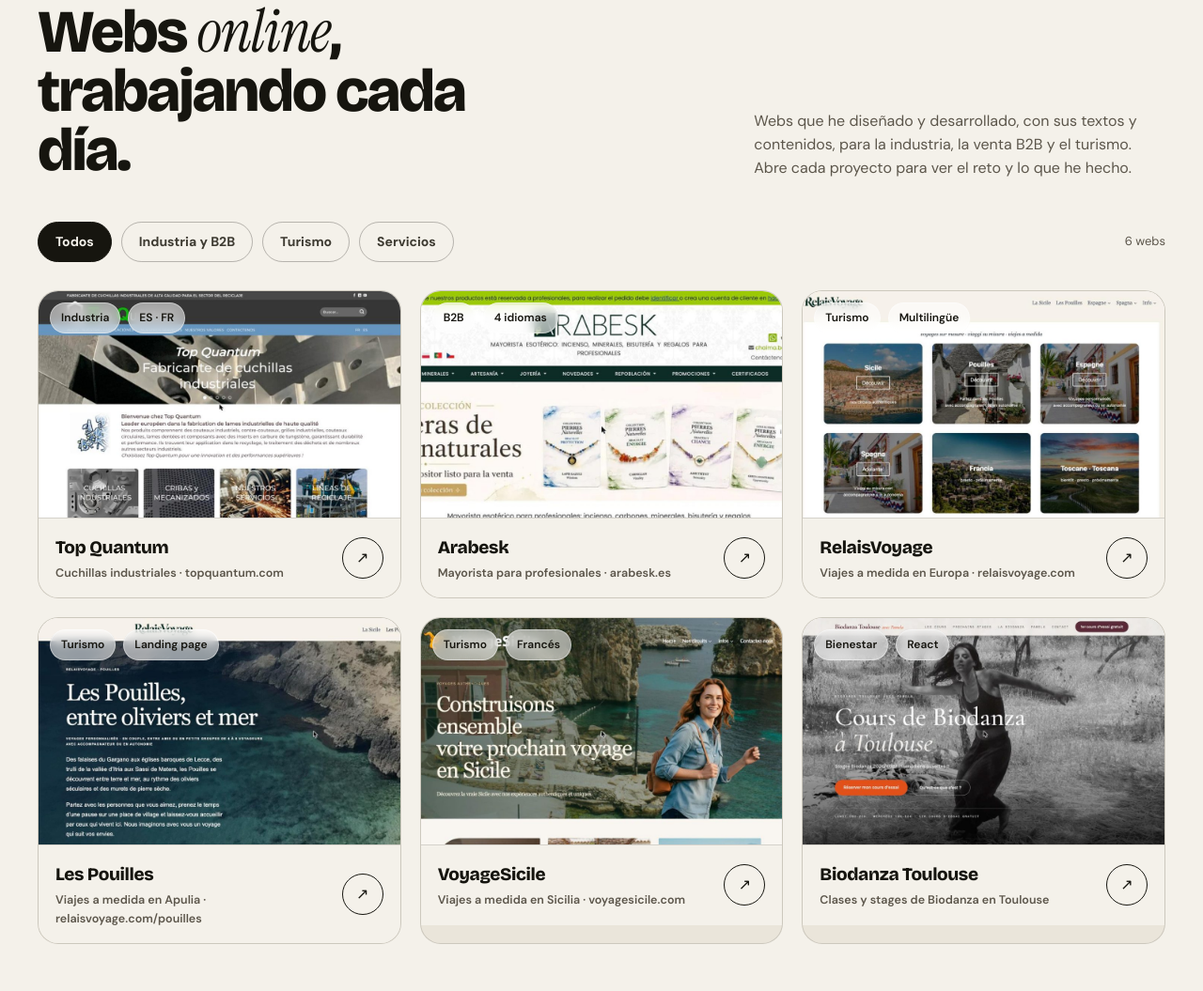
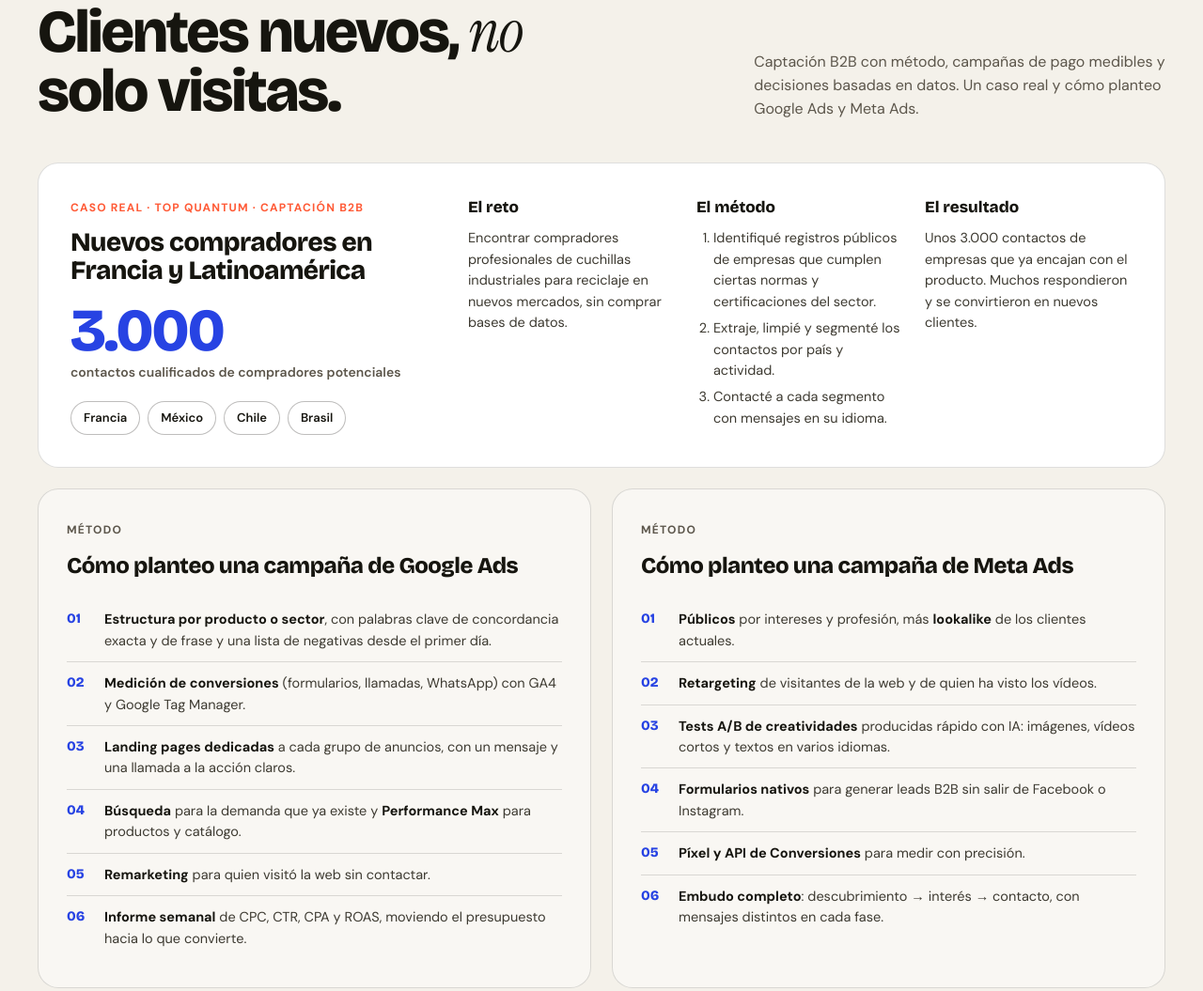
Before and after one commit to uzutano/PortfolioPage, a plain HTML site: page es/index.html in a window 1280 px wide. Shown: the part 1130-2185 px from the top of the page at 94% size. Drawn offline with Linux system fonts and the light colour scheme.

Commit message:
ES: sezione Marketing de resultados (caso captazione B2B Top Quantum, metodo Google Ads e Meta Ads)

```diff
--- a/es/index.html
+++ b/es/index.html
@@ -363,6 +363,28 @@ dialog::backdrop{background:rgba(22,21,15,.6);backdrop-filter:blur(6px)}
 .metric span{font-size:13px}
 #modal-link[hidden]{display:none}
 #modal-next{margin-left:auto}
+.mk-case{border:1.5px solid var(--line);border-radius:var(--radius);background:#fff;padding:34px;display:grid;grid-template-columns:1.1fr 2fr;gap:34px;margin-bottom:22px}
+.mk-case .mk-kicker{font-size:12px;font-weight:700;letter-spacing:.1em;text-transform:uppercase;color:var(--vermilion)}
+.mk-case h3{font-family:var(--display);font-weight:800;font-size:28px;letter-spacing:-.02em;line-height:1.1;margin:10px 0 16px}
+.mk-big b{display:block;font-family:var(--display);font-weight:800;font-size:64px;line-height:1;color:var(--cobalt);letter-spacing:-.03em}
+.mk-big span{font-size:14px;font-weight:600;color:var(--muted)}
+.mk-flags{display:flex;flex-wrap:wrap;gap:8px;margin-top:18px}
+.mk-steps{display:grid;grid-template-columns:repeat(3,minmax(0,1fr));gap:22px}
+.mk-steps h4{margin:0 0 8px;font-family:var(--display);font-size:17px;font-weight:800}
+.mk-steps p,.mk-steps li{font-size:14.5px;color:var(--ink-2);margin:0}
+.mk-steps ol{margin:0;padding-left:18px;display:grid;gap:6px}
+.mk-grid{display:grid;grid-template-columns:repeat(2,minmax(0,1fr));gap:22px}
+.mk-card{border:1.5px solid var(--line);border-radius:var(--radius);background:rgba(255,255,255,.45);padding:30px}
+.mk-card .mk-kicker{font-size:12px;font-weight:700;letter-spacing:.1em;text-transform:uppercase;color:var(--muted)}
+.mk-card h3{font-family:var(--display);font-weight:800;font-size:24px;letter-spacing:-.02em;margin:8px 0 16px}
+.mk-card ol{list-style:none;margin:0;padding:0;counter-reset:m}
+.mk-card li{position:relative;padding:11px 0 11px 40px;border-bottom:1.5px solid var(--line);font-size:14.5px;color:var(--ink-2)}
+.mk-card li:last-child{border-bottom:0}
+.mk-card li::before{counter-increment:m;content:counter(m,decimal-leading-zero);position:absolute;left:0;top:11px;font-family:var(--display);font-weight:800;color:var(--cobalt)}
+.mk-card li b{color:var(--ink)}
+.mk-note{margin-top:18px;font-size:13px;color:var(--muted)}
+@media (max-width:1024px){.mk-case{grid-template-columns:1fr}.mk-steps{grid-template-columns:1fr}.mk-grid{grid-template-columns:1fr}}
+
 .modal-gallery{display:grid;grid-template-columns:repeat(2,minmax(0,1fr));gap:14px;margin:0 0 26px}
 .modal-gallery:empty{display:none}
 .modal-gallery figure{margin:0;border:1.5px solid var(--line);border-radius:16px;overflow:hidden;background:#fff}
@@ -393,6 +415,7 @@ dialog::backdrop{background:rgba(22,21,15,.6);backdrop-filter:blur(6px)}
     </a>
     <nav aria-label="Navegación principal">
       <ul class="nav-links" id="nav-links">
+        <li><a href="#marketing" data-nav>Marketing</a></li>
         <li><a href="#lavori" data-nav>Trabajos</a></li>
         <li><a href="#ia" data-nav>IA aplicada</a></li>
         <li><a href="#servizi" data-nav>Competencias</a></li>
@@ -445,6 +468,54 @@ dialog::backdrop{background:rgba(22,21,15,.6);backdrop-filter:blur(6px)}
       <div class="marquee-group"><span>Branding</span><span class="star">✳</span><span>Diseño UX/UI</span><span class="star">✳</span><span>Contenidos con IA</span><span class="star">✳</span><span>SEO</span><span class="star">✳</span><span>Google Ads</span><span class="star">✳</span><span>Social Ads</span><span class="star">✳</span><span>Automatización</span><span class="star">✳</span><span>Analítica</span><span class="star">✳</span></div>
     </div>
   </div>
+
+  <section class="section" id="marketing" aria-labelledby="mk-title">
+    <div class="container">
+      <div class="section-head reveal">
+        <div><span class="eyebrow">Marketing de resultados</span><h2 class="h2" id="mk-title" style="margin-top:16px">Clientes nuevos, <span class="serif">no</span> solo visitas.</h2></div>
+        <p>Captación B2B con método, campañas de pago medibles y decisiones basadas en datos. Un caso real y cómo planteo Google Ads y Meta Ads.</p>
+      </div>
+      <article class="mk-case reveal">
+        <div>
+          <span class="mk-kicker">Caso real · Top Quantum · Captación B2B</span>
+          <h3>Nuevos compradores en Francia y Latinoamérica</h3>
+          <div class="mk-big"><b>3.000</b><span>contactos cualificados de compradores potenciales</span></div>
+          <div class="mk-flags"><span class="chip">Francia</span><span class="chip">México</span><span class="chip">Chile</span><span class="chip">Brasil</span></div>
+        </div>
+        <div class="mk-steps">
+          <div><h4>El reto</h4><p>Encontrar compradores profesionales de cuchillas industriales para reciclaje en nuevos mercados, sin comprar bases de datos.</p></div>
+          <div><h4>El método</h4><ol><li>Identifiqué registros públicos de empresas que cumplen ciertas normas y certificaciones del sector.</li><li>Extraje, limpié y segmenté los contactos por país y actividad.</li><li>Contacté a cada segmento con mensajes en su idioma.</li></ol></div>
+          <div><h4>El resultado</h4><p>Unos 3.000 contactos de empresas que ya encajan con el producto. Muchos respondieron y se convirtieron en nuevos clientes.</p></div>
+        </div>
+      </article>
+      <div class="mk-grid">
+        <article class="mk-card reveal">
+          <span class="mk-kicker">Método</span>
+          <h3>Cómo planteo una campaña de Google Ads</h3>
+          <ol>
+            <li><b>Estructura por producto o sector</b>, con palabras clave de concordancia exacta y de frase y una lista de negativas desde el primer día.</li>
+            <li><b>Medición de conversiones</b> (formularios, llamadas, WhatsApp) con GA4 y Google Tag Manager.</li>
+            <li><b>Landing pages dedicadas</b> a cada grupo de anuncios, con un mensaje y una llamada a la acción claros.</li>
+            <li><b>Búsqueda</b> para la demanda que ya existe y <b>Performance Max</b> para productos y catálogo.</li>
+            <li><b>Remarketing</b> para quien visitó la web sin contactar.</li>
+            <li><b>Informe semanal</b> de CPC, CTR, CPA y ROAS, moviendo el presupuesto hacia lo que convierte.</li>
+          </ol>
+        </article>
+        <article class="mk-card reveal" style="--d:.07s">
+          <span class="mk-kicker">Método</span>
+          <h3>Cómo planteo una campaña de Meta Ads</h3>
+          <ol>
+            <li><b>Públicos</b> por intereses y profesión, más <b>lookalike</b> de los clientes actuales.</li>
+            <li><b>Retargeting</b> de visitantes de la web y de quien ha visto los vídeos.</li>
+            <li><b>Tests A/B de creatividades</b> producidas rápido con IA: imágenes, vídeos cortos y textos en varios idiomas.</li>
+            <li><b>Formularios nativos</b> para generar leads B2B sin salir de Facebook o Instagram.</li>
+            <li><b>Píxel y API de Conversiones</b> para medir con precisión.</li>
+            <li><b>Embudo completo</b>: descubrimiento → interés → contacto, con mensajes distintos en cada fase.</li>
+          </ol>
+        </article>
+      </div>
+    </div>
+  </section>
 
   <section class="section" id="lavori" aria-labelledby="work-title">
     <div class="container">
@@ -657,7 +728,7 @@ dialog::backdrop{background:rgba(22,21,15,.6);backdrop-filter:blur(6px)}
     <div class="footer-word" aria-hidden="true">MANGANO</div>
     <div class="footer-grid">
       <nav class="footer-links" aria-label="Footer">
-        <a href="#lavori">Trabajos</a><a href="#ia">IA aplicada</a><a href="#servizi">Competencias</a><a href="#studio">Sobre mí</a><a href="#contatti">Contacto</a>
+        <a href="#marketing">Marketing</a><a href="#lavori">Trabajos</a><a href="#ia">IA aplicada</a><a href="#servizi">Competencias</a><a href="#studio">Sobre mí</a><a href="#contatti">Contacto</a>
       </nav>
       <div class="footer-meta">© <span id="year"></span> Gaetano Mangano</div>
     </div>
```
